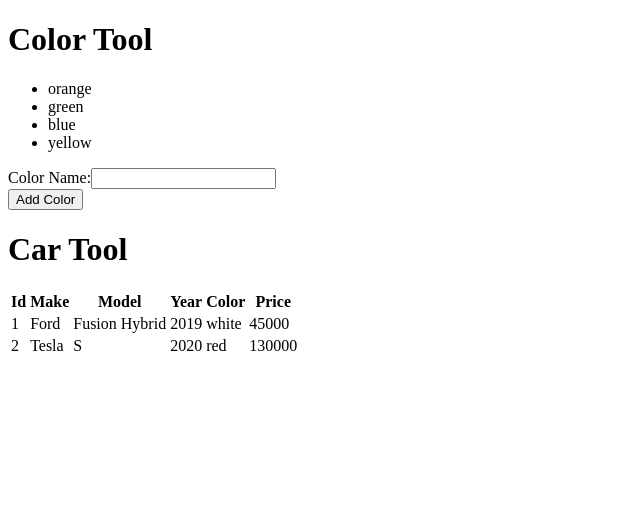
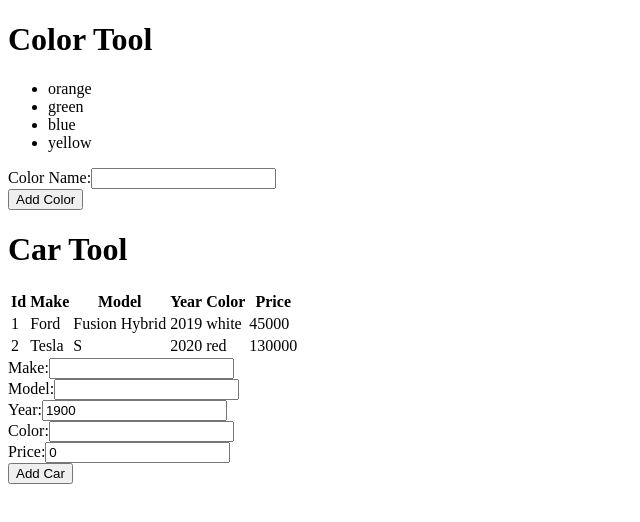
Before and after one commit to t4d-classes/react_05272020, a React (Create React App) app in the folder demo-app/: page / in a window 1280 px wide. Shown: the top 522 px of the page, without its empty margins (0-640 px from the left). Built offline with nearby package versions, Linux system fonts and the light colour scheme.

Commit message:
add solution exercise 8

```diff
--- /dev/null
+++ b/demo-app/src/components/CarForm.js
@@ -0,0 +1,59 @@
+import React, { useState } from 'react';
+
+export const CarForm = ({ buttonText, onSubmitCar}) => {
+
+  const [ carForm, setCarForm ] = useState({
+    make: '', model: '', year: 1900, color: '', price: 0,
+  });
+
+  const change = (e) => {
+    setCarForm({
+      ...carForm,
+      [ e.target.name ]: e.target.type === 'number'
+        ? Number(e.target.value) : e.target.value,
+    });
+  };
+
+  const submitCar = () => {
+    onSubmitCar({ ...carForm });
+    setCarForm({
+      make: '', model: '', year: 1900, color: '', price: 0,
+    });
+  };
+
+  return (
+    <form>
+      <div>
+        <label htmlFor="make-input">Make:</label>
+        <input type="text" id="make-input" name="make"
+               value={carForm.make} onChange={change} />
+      </div>
+      <div>
+        <label htmlFor="model-input">Model:</label>
+        <input type="text" id="model-input" name="model"
+               value={carForm.model} onChange={change} />
+      </div>
+      <div>
+        <label htmlFor="year-input">Year:</label>
+        <input type="number" id="year-input" name="year"
+               value={carForm.year} onChange={change} />
+      </div>
+      <div>
+        <label htmlFor="color-input">Color:</label>
+        <input type="text" id="color-input" name="color"
+               value={carForm.color} onChange={change} />
+      </div>
+      <div>
+        <label htmlFor="price-input">Price:</label>
+        <input type="number" id="price-input" name="price"
+               value={carForm.price} onChange={change} />
+      </div>
+      <button type="button" onClick={submitCar}>{buttonText}</button>
+    </form>
+  );
+
+};
+
+CarForm.defaultProps = {
+  buttonText: 'Submit Car',
+};
--- a/demo-app/src/components/CarTool.js
+++ b/demo-app/src/components/CarTool.js
@@ -1,14 +1,25 @@
-import React from 'react';
+import React, { useState } from 'react';
 
 import { ToolHeader } from './ToolHeader';
 import { CarTable } from './CarTable';
+import { CarForm } from './CarForm';
 
 export const CarTool = (props) => {
+
+  const [ cars, setCars ] = useState(props.cars.concat());
+
+  const addCar = (car) => {
+    setCars(cars.concat({
+      ...car,
+      id: Math.max(...cars.map(c => c.id), 0) + 1,
+    }));
+  };
 
   return (
     <>
       <ToolHeader headerText="Car Tool" />
-      <CarTable cars={props.cars} />
+      <CarTable cars={cars} />
+      <CarForm onSubmitCar={addCar} buttonText="Add Car" />
     </>
   );
 
```
